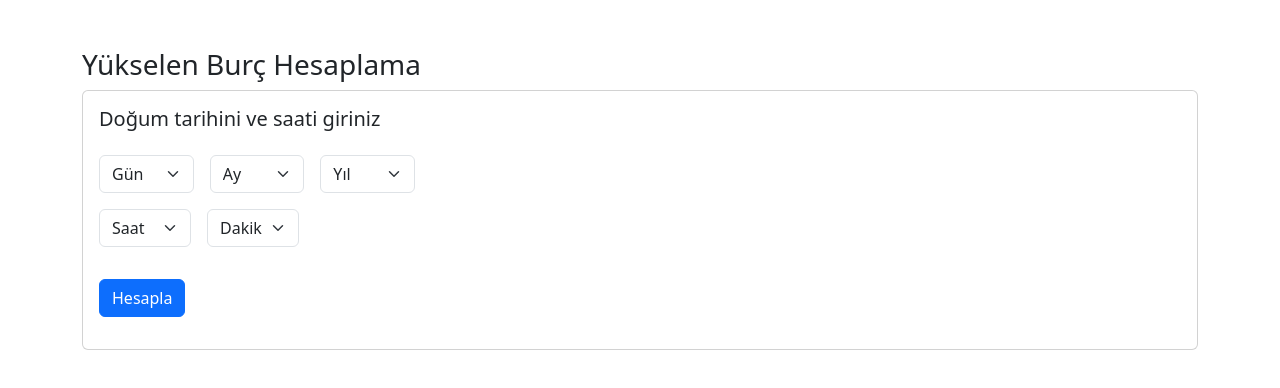
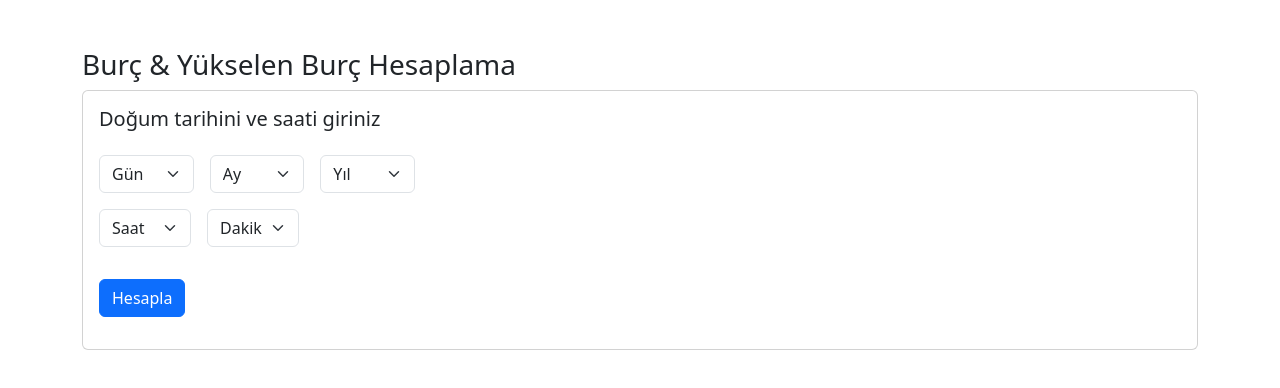
Before and after one commit to dilanmetin/JAVASCRIPT-Calculate-Horoscope, a plain HTML site: page index.html in a window 1280 px wide. Drawn offline with nearby package versions, Linux system fonts and the light colour scheme.

Commit message:
Update index.html

```diff
--- a/index.html
+++ b/index.html
@@ -11,7 +11,7 @@
   </head>
   <body>
     <div class="container mt-5">
-      <h3>Yükselen Burç Hesaplama</h3>
+      <h3>Burç & Yükselen Burç Hesaplama</h3>
 
       <div class="card">
         <div class="card-body">
@@ -213,6 +213,7 @@
           <div class="row">
             <div class="col">
               <h3 id="signCalculate" class="mt-3"></h3>
+              <h3 id="risingCalculate" class="mt-3"></h3>
             </div>
           </div>
 
```
